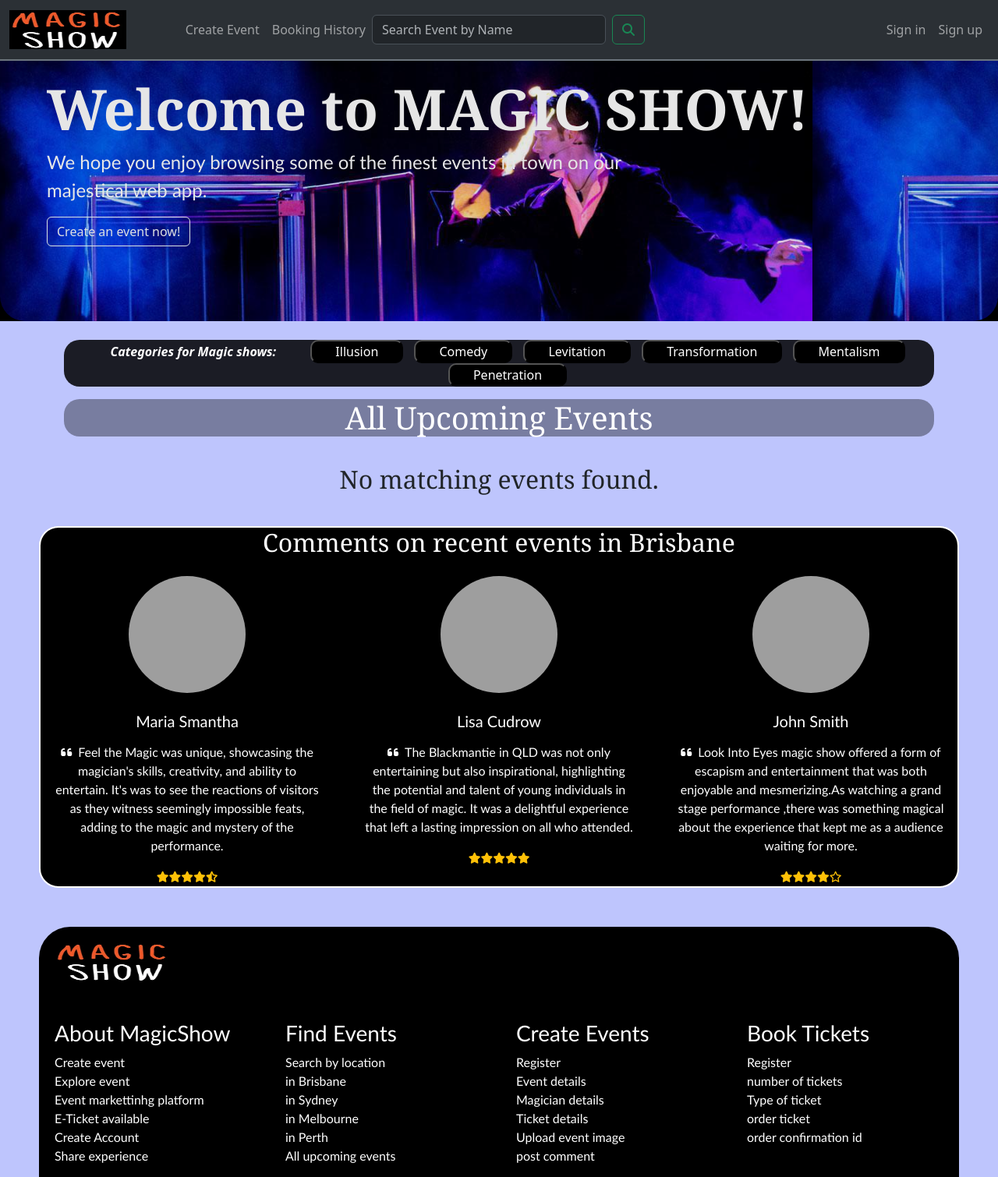
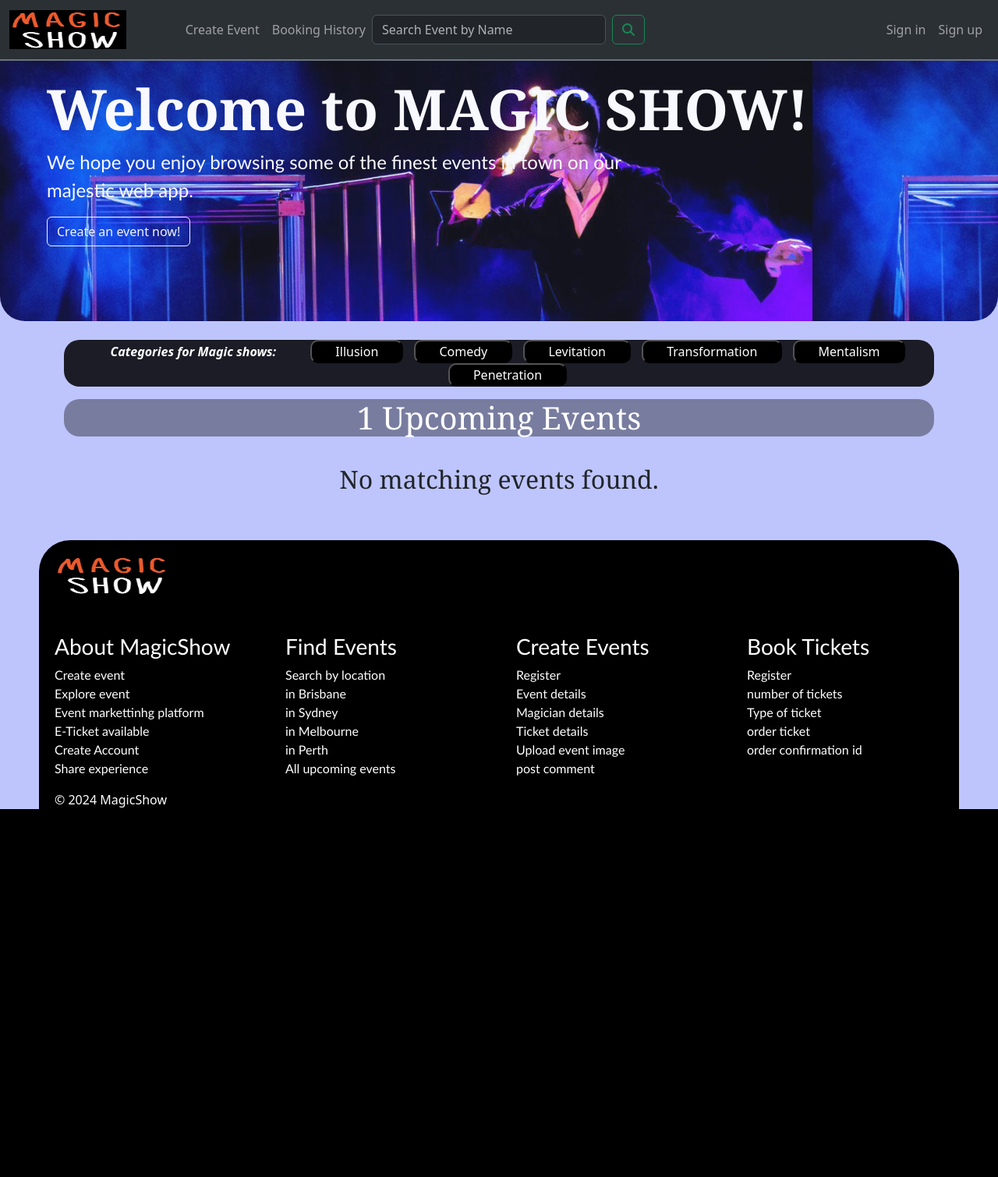
Before and after one commit to mehakchahal123/a3_group22, a Flask app: page /events/category/1 in a window 1280 px wide. Shown: the top 1510 px of the page at 78% size. After the commit the page ends 1038 px from the top, so only its background shows below. Run offline with Flask 3, Linux system fonts and the light colour scheme; some libraries are stand-ins or nearby versions; grey boxes are pictures that could not be loaded.

Commit message:
browse by category done function, applied css, added events, fixed bhistory.html

```diff
--- a/a3_starter_code/a3_starter_code-main/projectfile/website/events.py
+++ b/a3_starter_code/a3_starter_code-main/projectfile/website/events.py
@@ -69,8 +69,8 @@ def edit_event(eventid):
 
 @eventbp.route('/category/<category>')
 def filter_by_category(category):
-    events = db.session.query(Event).filter(Event.eventType == category).all()
-    return render_template('index.html', events=events, selected_category=category)
+    event = db.session.query(Event).filter(Event.eventType == category).all()
+    return render_template('index.html', events=event, selected_category=category)
 
 def check_upload_file(form):
   #get file data from form
@@ -79,9 +79,9 @@ def check_upload_file(form):
   #get the current path of the module file… store image file relative to this path
   BASE_PATH = os.path.dirname(__file__)
   #upload file location – directory of this file/static/image
-  upload_path = os.path.join(BASE_PATH, 'static/img', secure_filename(filename))
+  upload_path = os.path.join(BASE_PATH, 'static', 'img', filename)
   #store relative path in DB as image location in HTML is relative
-  db_upload_path = '/static/img/' + secure_filename(filename)
+  db_upload_path = 'img/' + filename
   #save the file and return the db upload path
   fp.save(upload_path)
   return db_upload_path
--- a/a3_starter_code/a3_starter_code-main/projectfile/website/templates/bhistory.html
+++ b/a3_starter_code/a3_starter_code-main/projectfile/website/templates/bhistory.html
@@ -1,7 +1,7 @@
 {% extends 'base.html' %}
  {% block content %}
   <main>
-    <div id="history1" class="container-fluid d-flex bg-white bg-body-tertiary col-md-11">
+    <div id="history1" class="container d-flex justify-content-center align-items-center">
 
       <div class="row">
         <h1 id="book1">Booking History</h1>
@@ -11,7 +11,7 @@
         {% for booking in bookings %}
         <div id="first" class="d-flex col-md-11">
           <div class="col-lg-4 col-md-6 col-sm-6">
-            <img class="rounded-5" src="{{'..'+booking.event.eventImage}}" alt="event1" width="250px" height="200px">
+            <img class="rounded-5" src="{{ url_for('static', filename=booking.event.eventImage) }}" class="rounded-5" width="250px" height="200px">
           </div>
           <div class="col-lg-5 col-md-2">
             <h6 id="write4">{{booking.event.eventName}}</h6>
--- a/a3_starter_code/a3_starter_code-main/projectfile/website/templates/events/show.html
+++ b/a3_starter_code/a3_starter_code-main/projectfile/website/templates/events/show.html
@@ -9,7 +9,7 @@
         <div class="col-md-6" id="i1">
           <div class="imagesbundle">
             <div class="image-fader">
-              <img id='back' src="{{'..'+event.eventImage}}" alt="{{event.eventName}}" width="100%" height="50%"/>
+              <img id='back' src="{{ url_for('static', filename=event.eventImage) }}" alt="{{ event.eventName }}" class="rounded-5" width="100%" height="50%" style="padding-top: 50px;" />
             </div>
 
           </div>
--- a/a3_starter_code/a3_starter_code-main/projectfile/website/templates/index.html
+++ b/a3_starter_code/a3_starter_code-main/projectfile/website/templates/index.html
@@ -8,12 +8,12 @@
 
   <main><!--creating the basic image and text formation for the home page-->
       <!--something different that is jombotron-->
-    <div class="jombotron">
-      <div id="background-image" class="p-5 mb-4 bg-body-tertiary rounded-5" style="background-image:url('../static/img/ph2.png');">
+      <div class="jumbotron">
+        <div id="background-image" class="p-5 mb-4 bg-body-tertiary rounded-5" style="background-image:url('{{ url_for('static', filename='img/ph2.png') }}'); color: white;">
           <div class="container-fluid py-5">
-          <h1 class="display-2 fw-bold">Welcome to <b>MAGIC SHOW!</b></h1>
-          <p class="col-md-8 fs-4">We hope you enjoy browsing some of the finest events in town on our majestical web app.</p>
-          <a href="{{url_for('event.create')}}">
+            <h1 class="display-2 fw-bold text-white">Welcome to <b>MAGIC SHOW!</b></h1>
+            <p class="col-md-8 fs-4 text-white">We hope you enjoy browsing some of the finest events in town on our majestic web app.</p>
+            <a href="{{ url_for('event.create') }}">
               <button class="btn btn-outline-light" type="button">Create an event now!</button>
             </a>
           </div>
@@ -22,36 +22,41 @@
 
 
 
+
+
       <!-- creating cards for showing events-->
 
+      {% endblock %}
+
+{% block content %}
 <section>
   <div class="container text-center">
     <div class="options">
       <ul id="ul">
         <li id="le"><strong>Categories for Magic shows:</strong></li>
-            <li id="li"><a href='#'><button id="opt">Illusion</button></a></li>
-            <li id="li"><a href='#'><button id="opt">Comedy</button></a></li>
-            <li id="li"><a href='#'><button id="opt">Levitation</button></a></li>
-            <li id="li"><a href='#'><button id="opt">Transformation</button></a></li>
-            <li id="li"><a href='#'><button id="opt">Mentalism</button></a></li>
-            <li id="li"><a href='#'><button id="opt">Penetration</button></a></li>
+        <li id="li"><a href="{{ url_for('event.filter_by_category', category='Illusion') }}"><button id="opt">Illusion</button></a></li>
+        <li id="li"><a href="{{ url_for('event.filter_by_category', category='Comedy') }}"><button id="opt">Comedy</button></a></li>
+        <li id="li"><a href="{{ url_for('event.filter_by_category', category='Levitation') }}"><button id="opt">Levitation</button></a></li>
+        <li id="li"><a href="{{ url_for('event.filter_by_category', category='Transformation') }}"><button id="opt">Transformation</button></a></li>
+        <li id="li"><a href="{{ url_for('event.filter_by_category', category='Mentalism') }}"><button id="opt">Mentalism</button></a></li>
+        <li id="li"><a href="{{ url_for('event.filter_by_category', category='Penetration') }}"><button id="opt">Penetration</button></a></li>
       </ul>
     </div>
-        <h1 id="headfor1"> All Upcoming Events</h1>
+    <h1 id="headfor1" class="text-white">{{ selected_category if selected_category else 'All' }} Upcoming Events</h1>
     <div id="rowcard" class="row g-3">
       {% if events %}
         {% for event in events %}
-            <div class="col-md-6 col-lg-4 col-xl-3">
-              <div class="card bg-black rounded-5 ">
+        <div class="col-md-6 col-lg-4 col-xl-3 mb-4">
+          <div class="card bg-black rounded-5">
             <div class="image-container">
-                  <img id="imgcard" src="{{'..'+event.eventImage}}" alt="{{event.eventName}}" class="rounded-5" height="200" />
-                  <div class="overlay-text" id="{{event.eventStatus.lower()}}"><b>{{event.eventStatus}}</b></div>
+              <img id="imgcard" src="{{ url_for('static', filename=event.eventImage) }}" alt="{{ event.eventName }}" class="rounded-5" height="200" />
+              <div class="overlay-text" id="{{ event.eventStatus.lower() }}"><b>{{ event.eventStatus }}</b></div>
             </div>
-                <div class="text text-light">
-                  <h2>{{event.eventName}}</h2>
-                  <h6>({{event.eventLocation}})</h6>
-                  <p>On {{event.eventstartDateTime}}</p>
-                  <a href="{{url_for('event.show', id=event.id)}}">
+            <div class="text text-light p-3">
+              <h2>{{ event.eventName }}</h2>
+              <h6>({{ event.eventLocation }})</h6>
+              <p>On {{ event.eventstartDateTime }}</p>
+              <a href="{{ url_for('event.show', id=event.id) }}">
                 <button class="btn btn-outline-light">Show Details</button>
               </a>
             </div>
@@ -63,11 +68,9 @@
       {% endif %}
     </div>
   </div>
-      </div>
 </section>
 {% endblock %}
-
-{% block content %}
+{% block additional_content %}
 
     <section class="gradient-custom">
       <div class="row d-flex justify-content-center">
--- a/a3_starter_code/a3_starter_code-main/projectfile/website/views.py
+++ b/a3_starter_code/a3_starter_code-main/projectfile/website/views.py
@@ -7,7 +7,7 @@ mainbp = Blueprint('main', __name__)
 @mainbp.route('/')
 def index():
     events = db.session.scalars(db.select(Event)).all()
-    return render_template('index.html', events=events)
+    return render_template('index.html', events=events, selected_category=None)
 
 @mainbp.route('/search')
 def search():
```
Also changed, not shown: a3_starter_code/a3_starter_code-main/projectfile/createdb.py (line endings or trailing spaces), a3_starter_code/a3_starter_code-main/projectfile/instance/sitedata.sqlite, a3_starter_code/a3_starter_code-main/projectfile/website/static/img/images (1).jpeg (added), a3_starter_code/a3_starter_code-main/projectfile/website/static/img/images (2).jpeg (added), a3_starter_code/a3_starter_code-main/projectfile/website/static/img/shopping-centre-2009-11.jpg (added), 5 other files. Lines whose indentation alone changed are shown as unchanged.
